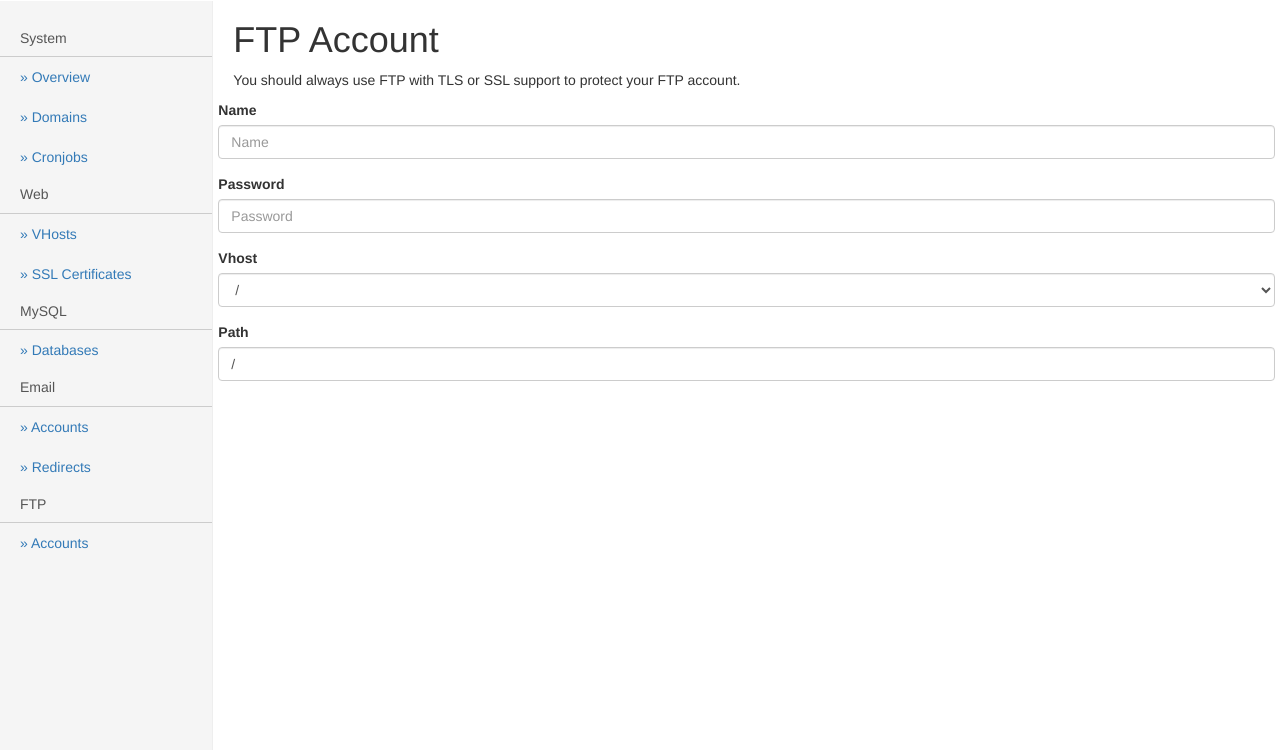
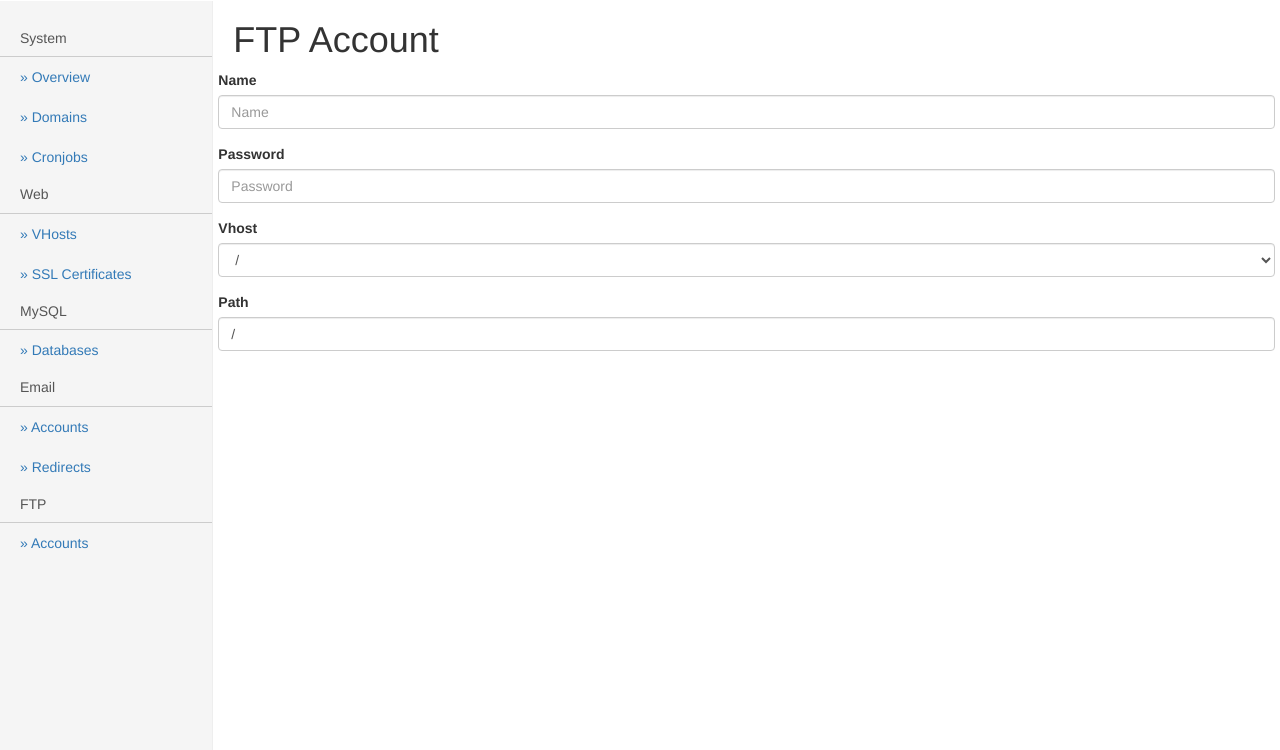
Before and after one commit to wiedi/kumquat, a Django app: a page that uses ftp/templates/ftp/account_form.html in a window 1280 px wide. Shown: the part 50-800 px from the top of the page. Run offline with Django 3.2, Linux system fonts and the light colour scheme; the visitor is signed in with stand-in values (Sample User, id 1); data that the repository does not hold is empty; parts of the project's set-up code (start-up, migrations or seed data) failed here and were passed over; some libraries are stand-ins or nearby versions.

Commit message:
Add help page for FTP

```diff
--- a/ftp/templates/ftp/account_form.html
+++ b/ftp/templates/ftp/account_form.html
@@ -4,7 +4,6 @@
 
 {% block content %}
 	<h1>{% trans "FTP Account" %}</h1>
-	<p>{% trans "You should always use FTP with TLS or SSL support to protect your FTP account." %}</p>
 	<form method="post" class="form-horizontal" role="form">
 		{% csrf_token %}
 		{% bootstrap_form form layout='horizontal' %}
--- a/ftp/templates/ftp/account_list.html
+++ b/ftp/templates/ftp/account_list.html
@@ -4,6 +4,7 @@
 
 {% block content %}
 	<h1>{% trans "FTP Accounts" %}</h1>
+	<p>{% trans "You should always use FTP with TLS/SSL support to protect your FTP account." %}</p>
 
 	{% bootstrap_messages %}
 
```
